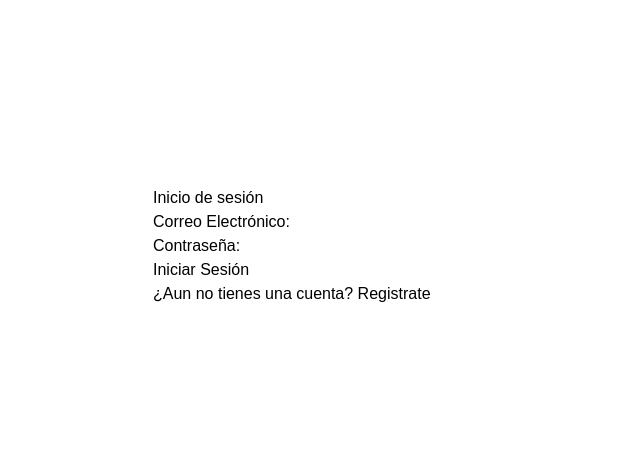
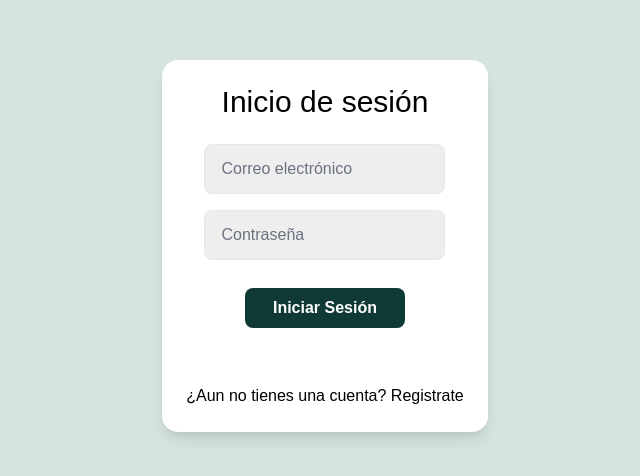
Before and after one commit to scarlhs26/PruebaTecnica-Tacklist, a React (Vite) app: page / in a window 1280 px wide. Shown: the part 154-630 px from the top of the page, without its empty margins (315-955 px from the left). Built offline with nearby package versions, Linux system fonts and the light colour scheme; a web font is replaced by a local one.

Commit message:
incorporacion de la api

```diff
--- a/package.json
+++ b/package.json
@@ -12,6 +12,7 @@
   "dependencies": {
     "@types/react-beautiful-dnd": "^13.1.8",
     "@types/uuid": "^10.0.0",
+    "axios": "^1.7.7",
     "bcryptjs": "^2.4.3",
     "react": "^18.3.1",
     "react-beautiful-dnd": "^13.1.1",
--- a/src/components/Check.tsx
+++ b/src/components/Check.tsx
@@ -57,11 +57,11 @@ const DraggableTask: React.FC<DraggableTaskProps> = ({
   return (
     <li
       ref={(node) => dragRef(dropRef(node))}
-      className={task.completed ? 'completed' : ''}
+      className={`flex items-center p-2 border-b border-gray-300 bg-gray-50 rounded-md transition-transform ${task.completed ? 'completed' : ''}`}
       style={{ opacity: isDragging ? 0.5 : 1 }}
     >
       <input
-      className='checkbox'
+        className='checkbox mr-3 h-4 w-4 text-blue-600 border-gray-300 rounded focus:ring-blue-500'
         type="checkbox"
         checked={task.completed}
         onChange={() => toggleTaskCompletion(task.id)}
@@ -209,10 +209,10 @@ export function Checklist() {
           onKeyDown={handleKeyPress}
           placeholder="Añadir nueva tarea"
         />
-          <li onClick={addTask} className='lnir-plus absolute  right-[10px]  top-[7px]	text-[#051d05]  plus  '></li>
+        <li onClick={addTask} className='lnir-plus absolute right-[10px] top-[7px] text-[#051d05] plus'></li>
       </div>
       <button onClick={handleClearAllTasks} className="clear-button">
-      <i className='lnir-trash-can mb-2 text-lg	'></i>
+        <i className='lnir-trash-can mb-2 text-lg'></i>
       </button>
       <ul>
         {tasks.map((task, index) => (
--- /dev/null
+++ b/src/components/MotivationQuote.tsx
@@ -0,0 +1,41 @@
+// src/components/MotivationQuote.tsx
+import React, { useState, useEffect } from 'react';
+import axios from 'axios';
+
+interface Quote {
+  // Define aquí los campos esperados en la respuesta de la API
+  quote: string;
+}
+
+const MotivationQuote: React.FC = () => {
+  const [quote, setQuote] = useState<string>('');
+  const [loading, setLoading] = useState<boolean>(true);
+  const [error, setError] = useState<string | null>(null);
+
+  useEffect(() => {
+    const fetchQuote = async () => {
+      try {
+        const response = await axios.get<Quote>('https://frases-motivadoras-api.vercel.app/api/motivation');
+        setQuote(response.data.quote);
+      } catch (error) {
+        setError('Failed to fetch quote');
+      } finally {
+        setLoading(false);
+      }
+    };
+
+    fetchQuote();
+  }, []);
+
+  if (loading) return <p>Loading...</p>;
+  if (error) return <p>{error}</p>;
+
+  return (
+    <div>
+      <h1>Motivational Quote</h1>
+      <p>{quote}</p>
+    </div>
+  );
+};
+
+export default MotivationQuote;
--- a/src/pages/Checklist.tsx
+++ b/src/pages/Checklist.tsx
@@ -1,13 +1,18 @@
 // src/pages/ChecklistPage.tsx
-import React from "react";
+import React, { useState, useEffect } from "react";
 import { DndProvider } from "react-dnd";
 import { HTML5Backend } from "react-dnd-html5-backend";
 import { Checklist } from "../components/Check";
 import { LogoutButton } from "../components/LogoutButton";
 import DarkModeToggle from "../components/DarkModeToggle";
+import axios from 'axios';
 import "../styles/Generales.css";
 
 export function ChecklistPage() {
+  const [quote, setQuote] = useState<string>('');
+  const [loading, setLoading] = useState<boolean>(true);
+  const [error, setError] = useState<string | null>(null);
+
   // Obtener el token del localStorage
   const token = localStorage.getItem("authToken");
 
@@ -17,23 +22,47 @@ export function ChecklistPage() {
   const loggedInUser = users.find(
     (user: { email: string }) => user.email === loggedInUserEmail
   );
-  const username = loggedInUser ? loggedInUser.username : ""; // Obtener el nombre de usuario si existe
+  const username = loggedInUser ? loggedInUser.username : "";
+
+  useEffect(() => {
+    console.log("Fetching quote...");
+    const fetchQuote = async () => {
+      try {
+        const response = await axios.get<{ text: string }>('https://cat-fact.herokuapp.com/facts/random');
+        console.log("Response received:", response.data);
+        setQuote(response.data.text);
+      } catch (error: any) {
+        console.error("Error fetching quote:", error);
+        setError(error.response ? error.response.data : 'Failed to fetch quote');
+      } finally {
+        setLoading(false);
+      }
+    };
+
+    fetchQuote();
+  }, []);
 
   return (
     <DndProvider backend={HTML5Backend}>
-      <div className="bg-[#D5E4E1] w-full	h-screen cuerpo">
+      <div className="bg-[#D5E4E1] w-full h-screen cuerpo">
         <nav className="flex justify-between p-8">
           <LogoutButton />
           <DarkModeToggle />
         </nav>
         <div className="flex flex-col items-center">
           <div className="w-2/5">
-            <h1 className="text-3xl font-bold	mb-4">Hola, {username}</h1>
-            <p className="font-thin  text-xs	">Frase del dia:</p>
+            <h1 className="text-3xl font-bold mb-4">Hola, {username}</h1>
+            <p className="font-thin text-xs">Frase del día:</p>
+            {loading ? (
+              <p>Loading...</p>
+            ) : error ? (
+              <p>{error}</p>
+            ) : (
+              <p className="italic">{quote}</p>
+            )}
           </div>
           <Checklist />
         </div>
-
       </div>
     </DndProvider>
   );
--- a/src/pages/Login.tsx
+++ b/src/pages/Login.tsx
@@ -62,13 +62,14 @@ export function Inicio() {
 
   return (
     <>
-      <section className="w-full	h-screen flex  justify-center	items-center		">
-        <div className="">
-          <h1 className="">Inicio de sesión</h1>
-          <form onSubmit={handleSubmit}>
-            <div>
-              <label htmlFor="email">Correo Electrónico:</label>
+      <section className="w-full	h-screen flex  justify-center	items-center bg-[#D5E4E1] 		">
+        <div className=" bg-[#ffffff] rounded-2xl	p-6 max-w-sm mx-auto  shadow-lg ">
+          <h1 className="text-3xl	text-center mb-4	">Inicio de sesión</h1>
+          <form onSubmit={handleSubmit} className="flex flex-col	items-center">
+            <div className="flex ">
               <input
+                placeholder="Correo electrónico"
+                className="bg-[#eee] border border-gray-200 rounded-lg px-4 py-3 my-2 w-full text-gray-700 placeholder-gray-500 focus:outline-none focus:ring-0 focus:border-gray-300"
                 type="email"
                 id="email"
                 value={email}
@@ -77,8 +78,9 @@ export function Inicio() {
               />
             </div>
             <div>
-              <label htmlFor="password">Contraseña:</label>
               <input
+                placeholder="Contraseña"
+                className="bg-[#eee] border border-gray-200 rounded-lg px-4 py-3 my-2 w-full text-gray-700 placeholder-gray-500 focus:outline-none focus:ring-0 focus:border-gray-300"
                 type="password"
                 id="password"
                 value={password}
@@ -86,12 +88,18 @@ export function Inicio() {
                 required
               />
             </div>
-            {error && <p style={{ color: "red" }}>{error}</p>}
-            {successMessage && (
-              <p style={{ color: "green" }}>{successMessage}</p>
-            )}
-            <button type="submit">Iniciar Sesión</button>
-            <p>¿Aun no tienes una cuenta? <a href="/register">Registrate</a></p>
+
+
+            <button
+              className="w-40 mt-5 bg-[#103A36]  text-white font-semibold py-2 px-4 rounded-lg transition duration-300 ease-in-out hover:bg-[#1d635c]  focus:outline-none focus:ring-2 focus:bg-[#1d635c] "
+              type="submit"
+            >
+              Iniciar Sesión
+            </button>
+            <div className=" mt-2 w-60 text-center		text-[12px]	h-12">{error && <p style={{ color: "red" }}>{error}</p>}</div>
+            <p>
+              ¿Aun no tienes una cuenta? <a href="/register">Registrate</a>
+            </p>
           </form>
         </div>
       </section>
--- a/src/styles/Generales.css
+++ b/src/styles/Generales.css
@@ -75,11 +75,6 @@
 
 
 }
-.chekbox{
-    border-radius: 50%;
-}
-
-
 
 /* Estilos para cada tarea */
 .checklist li {
```
Also changed, not shown: tailwind.config.js (line endings or trailing spaces), 1 other file (tests, documents, lock files or other folders).
